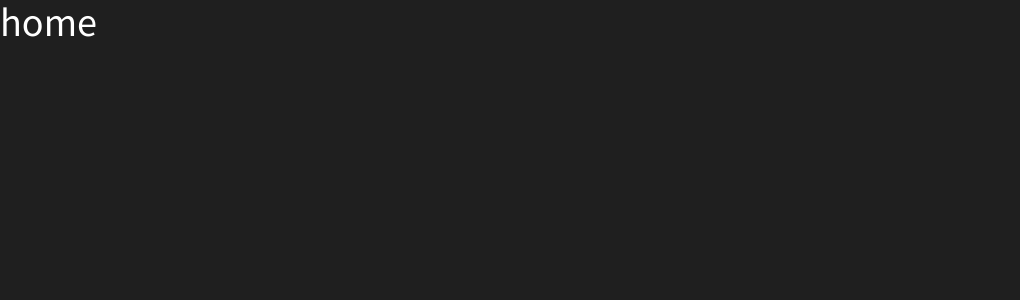
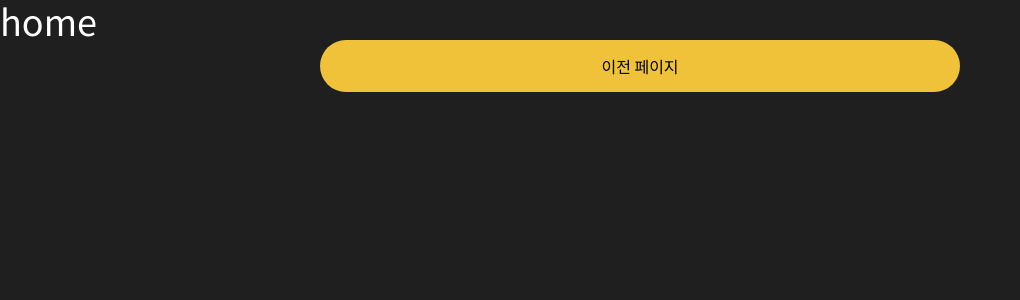
Before and after one commit to momodo-ToDoSupport/momodo_front, a Next.js app: page / in a window 1280 px wide. Shown: the top 300 px of the page, without its empty margins (0-1020 px from the left). Built offline with nearby package versions, Linux system fonts and the light colour scheme.

Commit message:
feature: 공통 컴포넌트 생성

```diff
--- /dev/null
+++ b/src/components/Button.tsx
@@ -0,0 +1,34 @@
+import { Black_And_White_Picture } from '@next/font/google';
+import React from 'react';
+
+const Button = ({ children, onClick, disabled, buttonSize }) => {
+  const buttonActive = disabled
+    ? 'bg-[#87712D] cursor-not-allowed text-black'
+    : 'bg-[#F0C23A] text-black';
+
+  let buttonSizeClass = '';
+  switch (buttonSize) {
+    case 'small':
+      buttonSizeClass = 'py-2 px-5 text-sm rounded-2xl ';
+      break;
+    case 'large':
+      buttonSizeClass = 'w-5/6 py-3.5 px-8 text-lg rounded-full font-medium mx-auto my-0 block';
+      break;
+    default:
+      buttonSizeClass = 'w-1/2 py-3.5  rounded-full mx-auto my-0 block ';
+      break;
+  }
+
+  return (
+    <button
+      className={`${buttonActive} ${buttonSizeClass} `}
+      onClick={onClick}
+      disabled={disabled}
+      style={{ color: 'black' }}
+    >
+      {children}
+    </button>
+  );
+};
+
+export default Button;
--- a/src/pages/index.tsx
+++ b/src/pages/index.tsx
@@ -2,6 +2,7 @@ import Head from 'next/head';
 import Image from 'next/image';
 import { Inter } from '@next/font/google';
 import styles from '../styles/Home.module.css';
+import Button from '../components/Button';
 
 const inter = Inter({ subsets: ['latin'] });
 
@@ -16,6 +17,9 @@ export default function Home() {
       </Head>
       <main>
         <div className='text-4xl'>home</div>
+        <Button disabled={false} buttonSize={'medium'}>
+          이전 페이지
+        </Button>
       </main>
     </>
   );
--- a/tailwind.config.js
+++ b/tailwind.config.js
@@ -6,6 +6,12 @@ module.exports = {
     './src/**/*.{js,ts,jsx,tsx,mdx}',
   ],
   theme: {
+    colors: {
+      'main-color': '#EBE78E',
+      'disabled-color': '#87712D',
+      'bg-main': ['#EBE78E'],
+      'bg-disabled': '#87712D',
+    },
     extend: {},
   },
   plugins: [],
```
